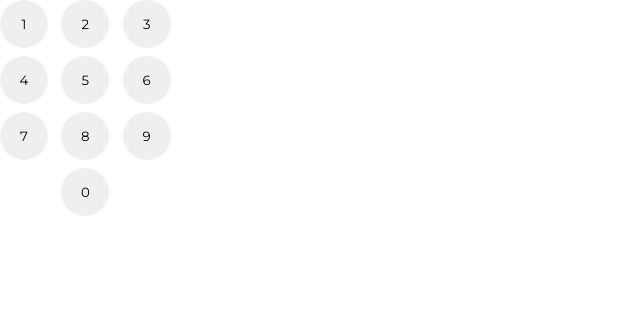
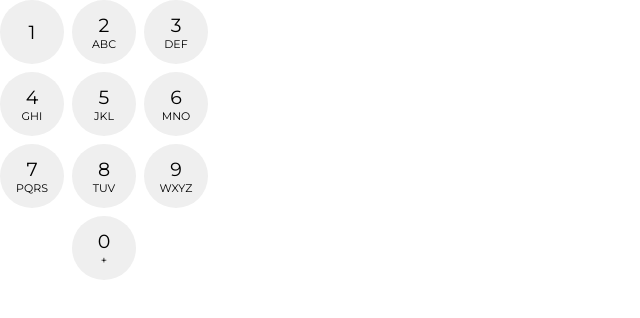
Before and after one commit to marekSurak/t9, a Next.js app: page / in a window 1280 px wide. Shown: the top 318 px of the page, without its empty margins (0-640 px from the left). Built offline with nearby package versions, Linux system fonts and the light colour scheme.

Commit message:
feat: add keyboard text

```diff
--- a/components/Button/index.ts
+++ b/components/Button/index.ts
@@ -1,9 +1,14 @@
 import { styled } from 'styles/stitches.config'
 
 export const Button = styled('button', {
+  display: 'flex',
+  flexFlow: 'column',
+  justifyContent: 'center',
+  alignItems: 'center',
+
   border: 'none',
   borderRadius: '50%',
   padding: '$3',
-  width: '$3',
-  height: '$3',
+  width: '$4',
+  height: '$4',
 })
--- a/components/Keyboard/index.tsx
+++ b/components/Keyboard/index.tsx
@@ -4,7 +4,7 @@ import React from 'react'
 import { Button } from 'components/Button'
 import { keyboardButtons } from 'constants/keyboard'
 
-import { KeyboardContainer } from './styled'
+import { ButtonNumber, ButtonText, KeyboardContainer } from './styled'
 
 interface IProps {
   onButtonClick: (value: number) => void
@@ -15,11 +15,12 @@ export const Keyboard: FC<IProps> = ({ onButtonClick }) => {
     <KeyboardContainer>
       {keyboardButtons.map((button) => (
         <Button
-          key={button}
+          key={button.value}
           type="button"
-          onClick={() => onButtonClick(button)}
+          onClick={() => onButtonClick(button.value)}
         >
-          {button}
+          <ButtonNumber>{button.value}</ButtonNumber>
+          <ButtonText>{button.label}</ButtonText>
         </Button>
       ))}
     </KeyboardContainer>
--- a/components/Keyboard/styled.ts
+++ b/components/Keyboard/styled.ts
@@ -10,3 +10,10 @@ export const KeyboardContainer = styled('section', {
     gridColumnEnd: '3',
   },
 })
+
+export const ButtonNumber = styled('span', {
+  fontSize: '$4',
+})
+export const ButtonText = styled('span', {
+  fontSize: '$1',
+})
--- a/constants/keyboard.ts
+++ b/constants/keyboard.ts
@@ -1 +1,42 @@
-export const keyboardButtons: number[] = [1, 2, 3, 4, 5, 6, 7, 8, 9, 0]
+export const keyboardButtons = [
+  {
+    label: '',
+    value: 1,
+  },
+  {
+    label: 'ABC',
+    value: 2,
+  },
+  {
+    label: 'DEF',
+    value: 3,
+  },
+  {
+    label: 'GHI',
+    value: 4,
+  },
+  {
+    label: 'JKL',
+    value: 5,
+  },
+  {
+    label: 'MNO',
+    value: 6,
+  },
+  {
+    label: 'PQRS',
+    value: 7,
+  },
+  {
+    label: 'TUV',
+    value: 8,
+  },
+  {
+    label: 'WXYZ',
+    value: 9,
+  },
+  {
+    label: '+',
+    value: 0,
+  },
+]
--- a/styles/stitches.config.ts
+++ b/styles/stitches.config.ts
@@ -7,7 +7,10 @@ export const { styled, getCssText } = createStitches({
     },
     colors: {},
     fontSizes: {
-      1: '13px',
+      1: '11px',
+      2: '13px',
+      3: '15px',
+      4: '19px',
     },
     fontWeights: {
       regular: 400,
@@ -24,6 +27,7 @@ export const { styled, getCssText } = createStitches({
       1: '1rem',
       2: '2rem',
       3: '3rem',
+      4: '4rem',
     },
     shadows: {},
   },
```
